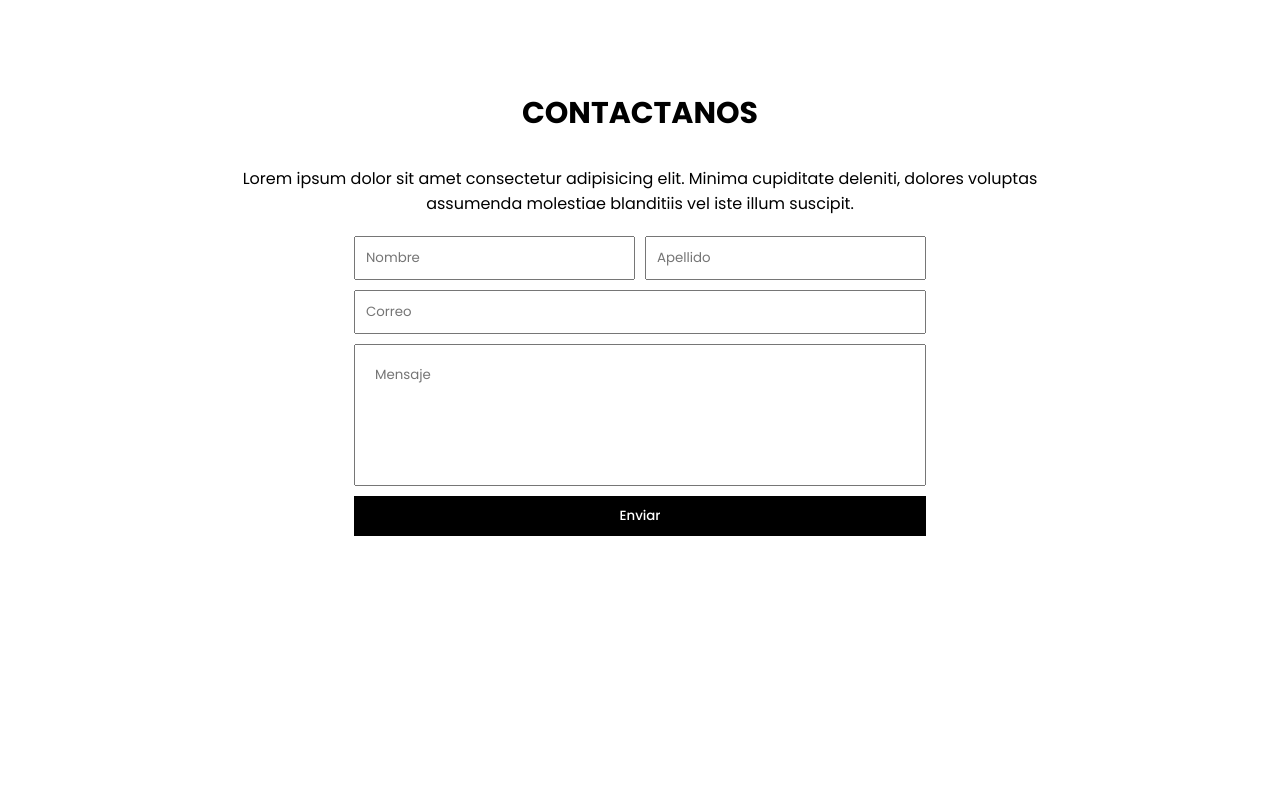
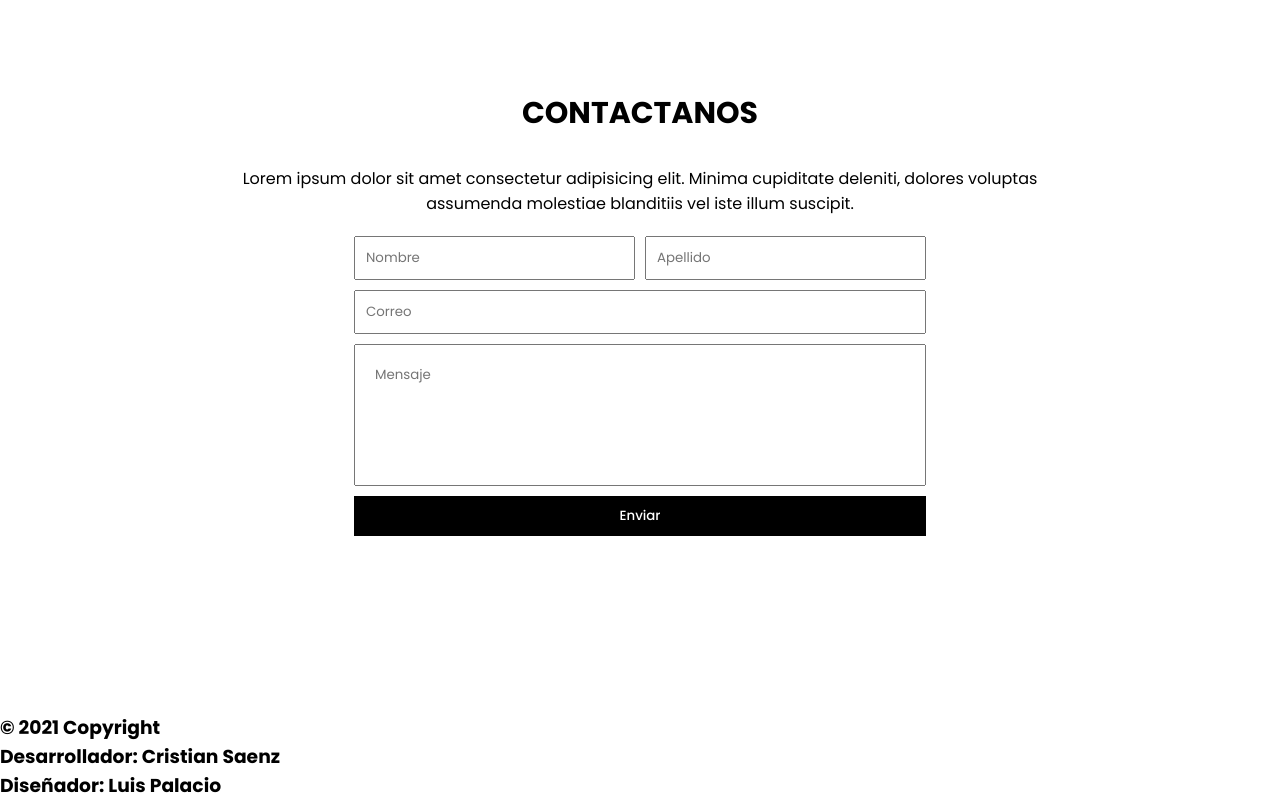
Before and after one commit to csaenzc09/SuperMarket, a plain HTML site: page index.html in a window 1280 px wide. Shown: the part 4767-5567 px from the top of the page. Before the commit the page ends 5480 px from the top, so only its background shows below. Drawn offline with Linux system fonts and the light colour scheme.

Commit message:
Update index.html

```diff
--- a/index.html
+++ b/index.html
@@ -317,6 +317,12 @@
         </form>
     </section>
 
+    <footer class="footer">
+        <h3>
+            © 2021 Copyright <br> Desarrollador: <span> Cristian Saenz</span> <br> Diseñador: <span>  Luis Palacio</span>
+        </h3>
+    </footer>
+
     <a class="boton_flotante" href="#inicio">
         <i class="fas fa-arrow-up"></i>
     </a>
```
